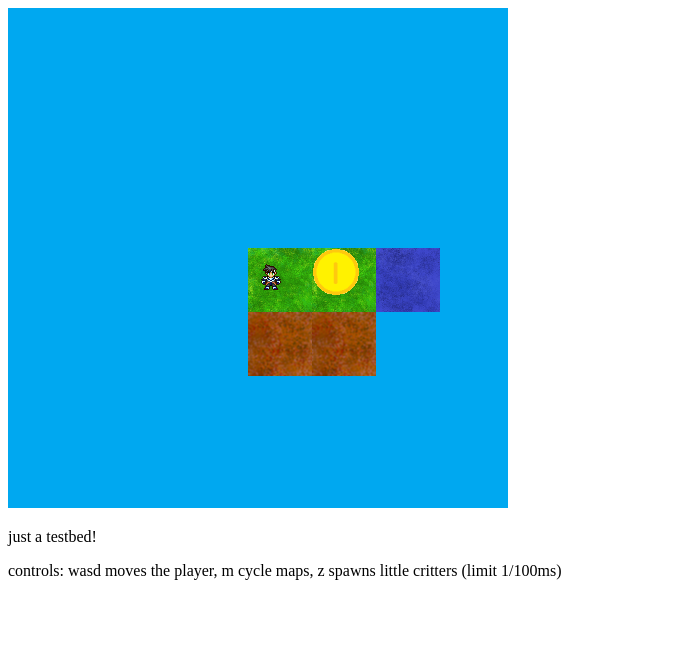
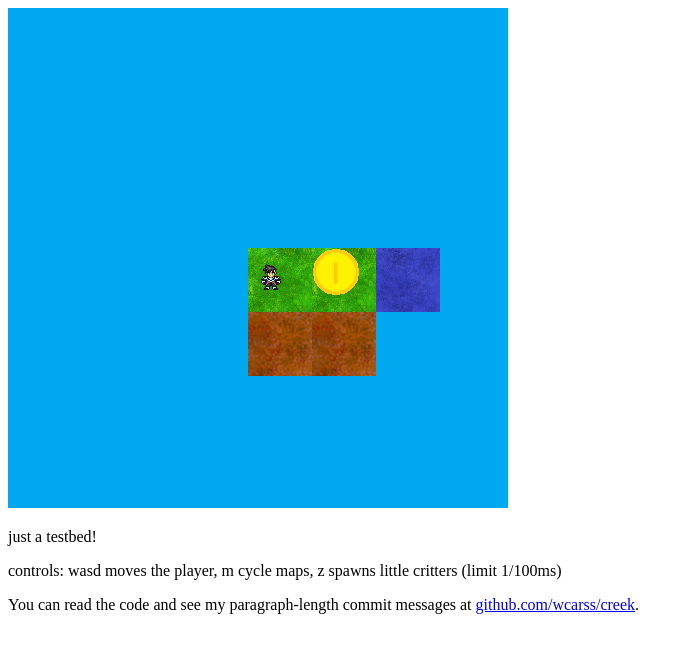
Before and after one commit to wcarss/creek, a plain HTML site: page index.html in a window 1280 px wide. Shown: the whole page, without its empty margins (0-693 px from the left). Drawn offline with Linux system fonts and the light colour scheme.

Commit message:
Add links to the demo and back to github.

```diff
--- a/index.html
+++ b/index.html
@@ -8,6 +8,7 @@
     </div>
     <p>just a testbed!</p>
     <p>controls: wasd moves the player, m cycle maps, z spawns little critters (limit 1/100ms)</p>
+    <p>You can read the code and see my paragraph-length commit messages at <a href="https://github.com/wcarss/creek">github.com/wcarss/creek</a>.</p>
     <script src="js/quadtree.js"></script>
     <script src="js/app.js"></script>
   </body>
```
Also changed, not shown: 1 other file.
